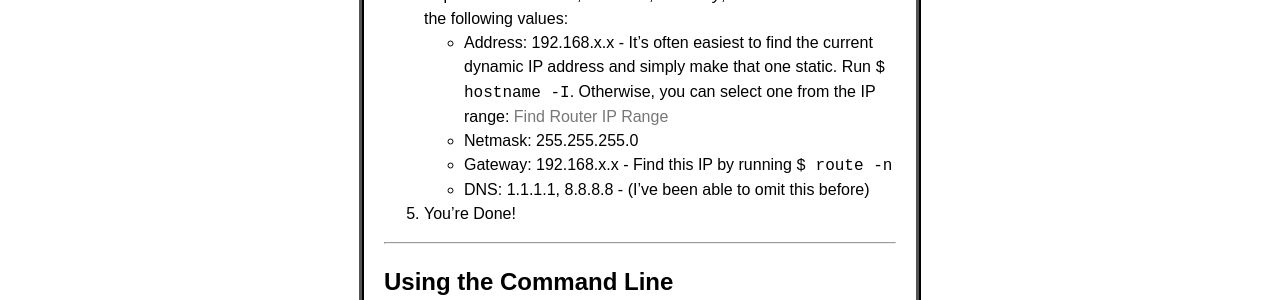
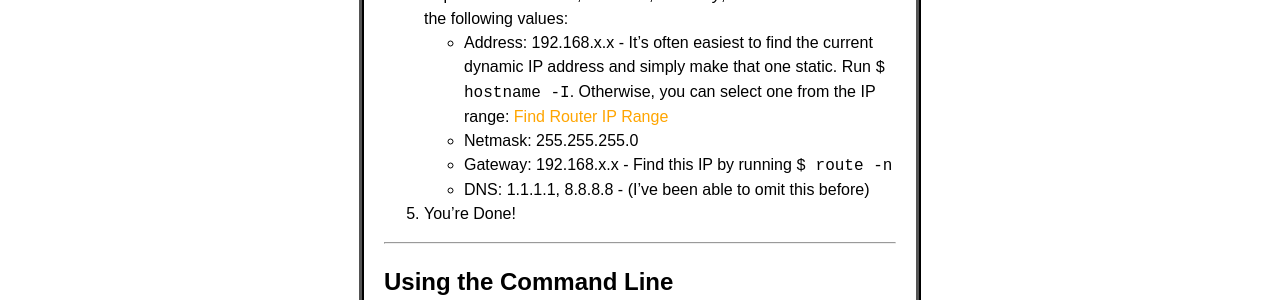
Before and after one commit to seandavidreed/seandavidreed.github.io, a Jekyll site: the page built from my_collections/_tech_guides/static-ip-setup.md, in a window 1280 px wide. Shown: the part 415-715 px from the top of the page. Built offline with Jekyll 4.4.1, drawn with Linux system fonts in a browser that asks for light colours.

Commit message:
Change link color in posts, add moon to darkmode widget

```diff
--- a/_layouts/default.html
+++ b/_layouts/default.html
@@ -9,7 +9,8 @@
 		<script>
 			function addDarkmodeWidget() {
 				const options = {
-					time: "0.8s"
+					time: "0.8s",
+					label: "🌗"
 				}
 				new Darkmode(options).showWidget();
 			}
--- a/css/styles.scss
+++ b/css/styles.scss
@@ -163,7 +163,7 @@ body {
 		font-size: 12pt;
 
 		a {
-			color: #777;
+			color: orange;
 		}
 	}
 
```
